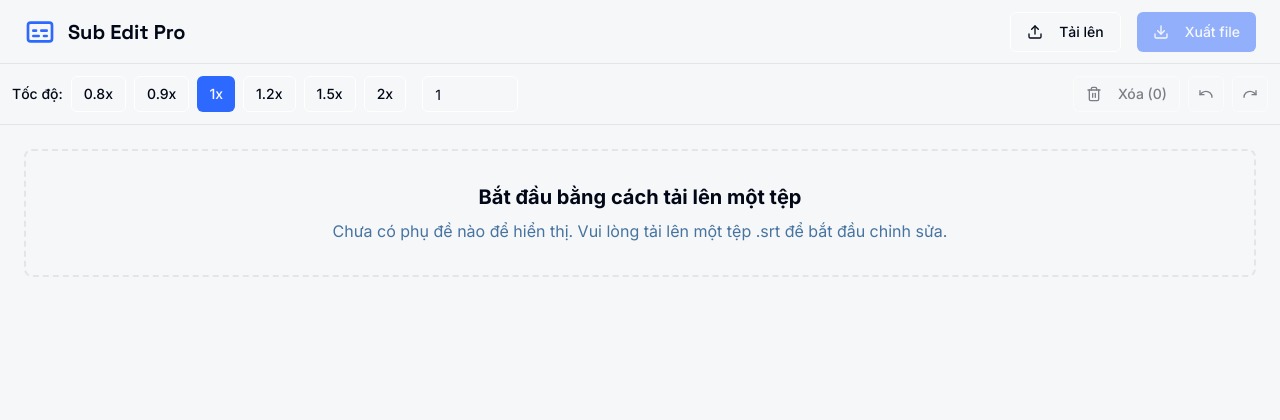
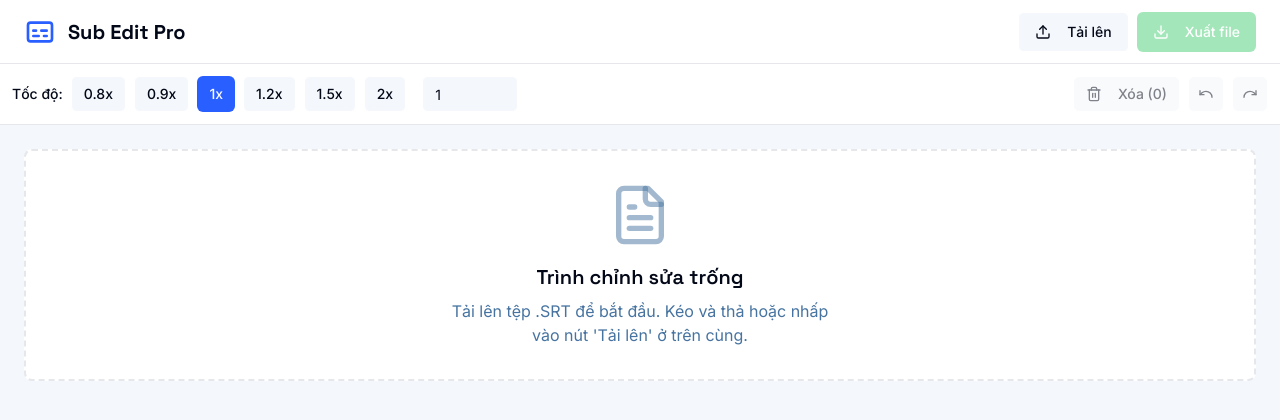
Before and after one commit to vl0526/Phu-de-pro, a Next.js app: page / in a window 1280 px wide. Shown: the top 420 px of the page. Built offline with nearby package versions, Linux system fonts and the light colour scheme.

Commit message:
Thiết kế 1 Giao Diện Hiện Đại Nhất - Chuyên Nghiệp Nhất (_for element <M

```diff
--- a/src/app/globals.css
+++ b/src/app/globals.css
@@ -3,37 +3,37 @@
 @tailwind utilities;
 
 body {
-  font-family: Arial, Helvetica, sans-serif;
+  font-family: 'Inter', sans-serif;
 }
 
 @layer base {
   :root {
-    --background: 220 13% 97%;
+    --background: 216 50% 97%; /* #F5F7FA */
     --foreground: 222 84% 5%;
-    --card: 220 13% 97%;
+    --card: 220 13% 100%;
     --card-foreground: 222 84% 5%;
-    --popover: 220 13% 97%;
+    --popover: 220 13% 100%;
     --popover-foreground: 222 84% 5%;
-    --primary: 223 100% 59%;
+    --primary: 225 100% 58%; /* #2962FF */
     --primary-foreground: 210 40% 98%;
     --secondary: 210 40% 96.1%;
     --secondary-foreground: 210 40% 9%;
     --muted: 210 40% 96.1%;
     --muted-foreground: 210 39% 45.1%;
-    --accent: 150 61% 55%;
+    --accent: 140 58% 55%; /* #50CD89 */
     --accent-foreground: 0 0% 100%;
     --destructive: 0 84.2% 60.2%;
     --destructive-foreground: 0 0% 98%;
-    --border: 0 0% 89.8%;
-    --input: 0 0% 100%;
-    --ring: 223 100% 59%;
+    --border: 220 13% 91%;
+    --input: 220 13% 100%;
+    --ring: 225 100% 58%;
     --chart-1: 12 76% 61%;
     --chart-2: 173 58% 39%;
     --chart-3: 197 37% 24%;
     --chart-4: 43 74% 66%;
     --chart-5: 27 87% 67%;
     --radius: 0.5rem;
-    --sidebar-background: 0 0% 98%;
+    --sidebar-background: 0 0% 100%;
     --sidebar-foreground: 240 5.3% 26.1%;
     --sidebar-primary: 240 5.9% 10%;
     --sidebar-primary-foreground: 0 0% 98%;
@@ -49,19 +49,19 @@ body {
     --card-foreground: 210 40% 98%;
     --popover: 222 84% 5%;
     --popover-foreground: 210 40% 98%;
-    --primary: 223 100% 59%;
+    --primary: 225 100% 58%;
     --primary-foreground: 210 40% 98%;
     --secondary: 217 33% 17%;
     --secondary-foreground: 210 40% 98%;
     --muted: 217 33% 17%;
     --muted-foreground: 215 20% 65%;
-    --accent: 150 61% 55%;
+    --accent: 140 58% 55%;
     --accent-foreground: 0 0% 0%;
     --destructive: 0 63% 31%;
     --destructive-foreground: 210 40% 98%;
     --border: 217 33% 17%;
     --input: 217 33% 17%;
-    --ring: 223 100% 59%;
+    --ring: 225 100% 58%;
     --chart-1: 220 70% 50%;
     --chart-2: 160 60% 45%;
     --chart-3: 30 80% 55%;
--- a/src/app/layout.tsx
+++ b/src/app/layout.tsx
@@ -1,6 +1,18 @@
 import type { Metadata } from 'next';
 import './globals.css';
 import { Toaster } from '@/components/ui/toaster';
+import { Inter, Space_Grotesk } from 'next/font/google'
+
+const inter = Inter({
+  subsets: ['latin'],
+  variable: '--font-inter',
+})
+
+const spaceGrotesk = Space_Grotesk({
+  subsets: ['latin'],
+  variable: '--font-space-grotesk',
+})
+
 
 export const metadata: Metadata = {
   title: 'Sub Edit Pro',
@@ -14,13 +26,7 @@ export default function RootLayout({
 }>) {
   return (
     <html lang="vi" suppressHydrationWarning>
-      <head>
-        <link rel="preconnect" href="https://fonts.googleapis.com" />
-        <link rel="preconnect" href="https://fonts.gstatic.com" crossOrigin="anonymous" />
-        <link href="https://fonts.googleapis.com/css2?family=Inter:wght@400;500;700&display=swap" rel="stylesheet" />
-        <link href="https://fonts.googleapis.com/css2?family=Space+Grotesk:wght@400;500;700&display=swap" rel="stylesheet" />
-      </head>
-      <body className="font-body antialiased" suppressHydrationWarning>
+      <body className={`${inter.variable} ${spaceGrotesk.variable} font-body antialiased`} suppressHydrationWarning>
         {children}
         <Toaster />
       </body>
--- a/src/components/app/header.tsx
+++ b/src/components/app/header.tsx
@@ -72,7 +72,7 @@ export function AppHeader() {
         <AppLogo className="h-8 w-8 text-primary" />
         <h1 className="text-xl font-bold font-headline text-foreground">Sub Edit Pro</h1>
       </div>
-      <div className="flex items-center gap-4">
+      <div className="flex items-center gap-2">
         <input
           type="file"
           ref={fileInputRef}
@@ -84,7 +84,7 @@ export function AppHeader() {
           <Upload className="mr-2 h-4 w-4" />
           Tải lên
         </Button>
-        <Button onClick={handleExport} disabled={state.subtitles.length === 0}>
+        <Button onClick={handleExport} disabled={state.subtitles.length === 0} className="bg-accent hover:bg-accent/90 text-accent-foreground">
           <Download className="mr-2 h-4 w-4" />
           Xuất file
         </Button>
--- a/src/components/app/main-layout.tsx
+++ b/src/components/app/main-layout.tsx
@@ -37,7 +37,7 @@ export default function MainLayout() {
       <AppHeader />
       <main className="flex flex-1 flex-col">
         <Toolbar />
-        <div className="flex-1 overflow-auto p-4 md:p-6">
+        <div className="flex-1 overflow-auto">
           <SubtitleTable />
         </div>
       </main>
--- a/src/components/app/subtitle-table.tsx
+++ b/src/components/app/subtitle-table.tsx
@@ -15,7 +15,7 @@ import {
 import { Checkbox } from '@/components/ui/checkbox';
 import { formatMsToTime } from '@/lib/srt-utils';
 import { ScrollArea } from '@/components/ui/scroll-area';
-import { Search, ChevronLeft, ChevronRight, ChevronsLeft, ChevronsRight } from 'lucide-react';
+import { Search, ChevronLeft, ChevronRight, ChevronsLeft, ChevronsRight, FileText } from 'lucide-react';
 import { Textarea } from '@/components/ui/textarea';
 
 const ROWS_PER_PAGE = 100;
@@ -105,15 +105,16 @@ export function SubtitleTable() {
 
   if (subtitles.length === 0) {
     return (
-      <div className="flex flex-col items-center justify-center h-full text-center p-8 border-2 border-dashed rounded-lg">
-        <h2 className="text-xl font-semibold">Bắt đầu bằng cách tải lên một tệp</h2>
-        <p className="text-muted-foreground mt-2">Chưa có phụ đề nào để hiển thị. Vui lòng tải lên một tệp .srt để bắt đầu chỉnh sửa.</p>
+      <div className="flex flex-col items-center justify-center h-full text-center p-8 border-2 border-dashed rounded-lg bg-card m-6">
+        <FileText className="h-16 w-16 text-muted-foreground/50" />
+        <h2 className="text-xl font-semibold mt-4 font-headline">Trình chỉnh sửa trống</h2>
+        <p className="text-muted-foreground mt-2 max-w-sm">Tải lên tệp .SRT để bắt đầu. Kéo và thả hoặc nhấp vào nút 'Tải lên' ở trên cùng.</p>
       </div>
     )
   }
 
   return (
-    <div className="flex flex-col h-full bg-card rounded-lg border">
+    <div className="flex flex-col h-full bg-card rounded-lg border m-6">
       <div className="p-4 border-b">
         <div className="relative">
           <Search className="absolute left-3 top-1/2 -translate-y-1/2 h-4 w-4 text-muted-foreground" />
--- a/tailwind.config.ts
+++ b/tailwind.config.ts
@@ -10,9 +10,8 @@ export default {
   theme: {
     extend: {
       fontFamily: {
-        body: ['Inter', 'sans-serif'],
-        headline: ['Space Grotesk', 'sans-serif'],
-        code: ['monospace'],
+        body: ['var(--font-inter)', 'sans-serif'],
+        headline: ['var(--font-space-grotesk)', 'sans-serif'],
       },
       colors: {
         background: 'hsl(var(--background))',
```
